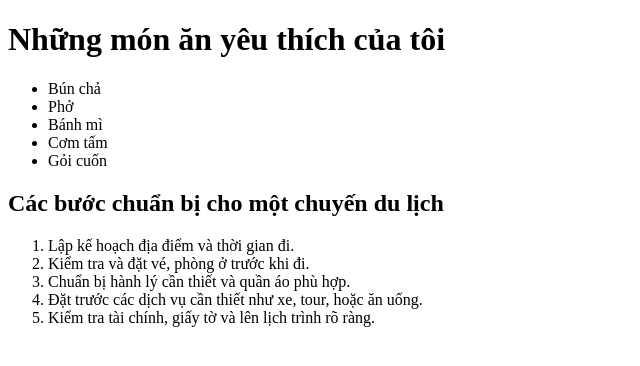
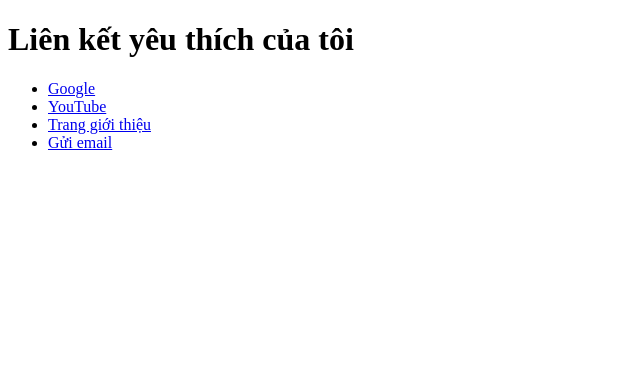
Before and after one commit to huahienluong15203-beep/baitap, a plain HTML site: page index.html in a window 1280 px wide. Shown: the whole page, without its empty margins (0-640 px from the left). Drawn offline with Linux system fonts and the light colour scheme.

Commit message:
Add links assignment

```diff
--- a/index.html
+++ b/index.html
@@ -2,27 +2,16 @@
 <html>
     <head>
         <meta charset="utf-8">
-        <title>Những món ăn yêu thích của tôi</title>
+        <title>Liên kết yêu thích của tôi</title>
     </head>
     <body>
-        <h1>Những món ăn yêu thích của tôi</h1>
+        <h1>Liên kết yêu thích của tôi</h1>
 
         <ul>
-            <li>Bún chả</li>
-            <li>Phở</li>
-            <li>Bánh mì</li>
-            <li>Cơm tấm</li>
-            <li>Gỏi cuốn</li>
+            <li><a href="https://www.google.com" target="_blank">Google</a></li>
+            <li><a href="https://www.youtube.com" target="_blank">YouTube</a></li>
+            <li><a href="about.html">Trang giới thiệu</a></li>
+            <li><a href="mailto:example@gmail.com">Gửi email</a></li>
         </ul>
-
-        <h2>Các bước chuẩn bị cho một chuyến du lịch</h2>
-
-        <ol>
-            <li>Lập kế hoạch địa điểm và thời gian đi.</li>
-            <li>Kiểm tra và đặt vé, phòng ở trước khi đi.</li>
-            <li>Chuẩn bị hành lý cần thiết và quần áo phù hợp.</li>
-            <li>Đặt trước các dịch vụ cần thiết như xe, tour, hoặc ăn uống.</li>
-            <li>Kiểm tra tài chính, giấy tờ và lên lịch trình rõ ràng.</li>
-        </ol>
     </body>
 </html>
```
Also changed, not shown: about.html (added, +12 -0 lines).
